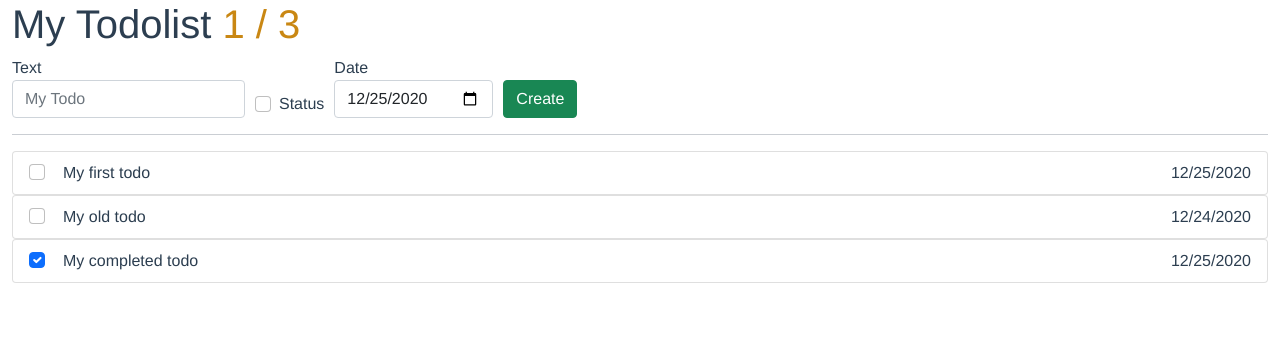
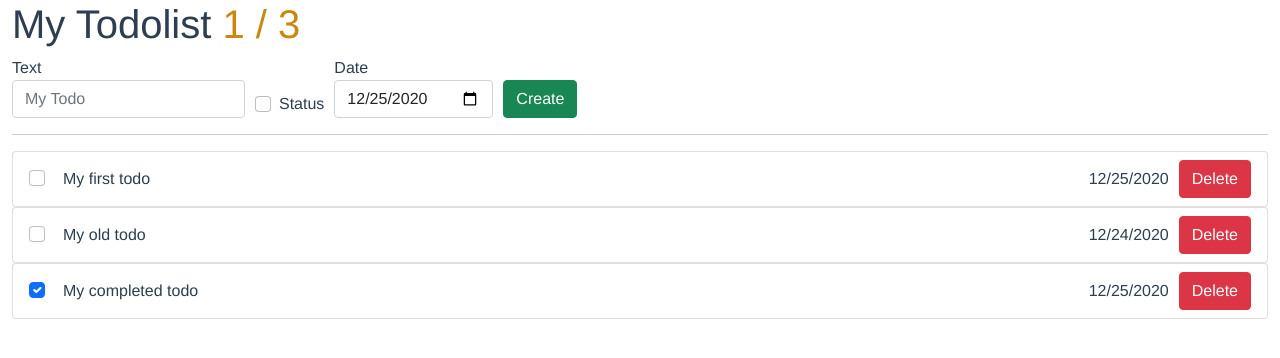
Before and after one commit to JulienMichelFr/vue-todolist, a Vue app: page / in a window 1280 px wide. Shown: the top 358 px of the page. Built offline with nearby package versions, Linux system fonts and the light colour scheme.

Commit message:
handle todo deletion using slot to add buttons

```diff
--- a/src/App.vue
+++ b/src/App.vue
@@ -13,7 +13,11 @@
         v-bind:text="todo.text"
         v-bind:date="todo.date"
         v-bind:status="todo.status"
-      />
+      >
+        <button class="btn btn-danger" @click="deleteTodo(todo.id)">
+          Delete
+        </button>
+      </Todo>
     </div>
   </div>
 </template>
@@ -94,8 +98,23 @@ export default {
       }
       todo.status = !todo.status;
     },
+    /**
+     * Create a new todo
+     * @param text {string}
+     * @param status {boolean}
+     * @param date {string} Date with format 'YYYY-MM-DD'
+     */
     createTodo({ text, status, date }) {
       this.todos.push(createTodo(text, status, new Date(date)));
+    },
+    /**
+     * Delete todo
+     * @param id {number}
+     */
+    deleteTodo(id) {
+      if (confirm("Delete todo ?")) {
+        this.todos = this.todos.filter(t => t.id !== id);
+      }
     }
   }
 };
--- a/src/components/Todo/Todo.vue
+++ b/src/components/Todo/Todo.vue
@@ -14,6 +14,7 @@
     </div>
     <div class="todo__text">{{ displayedText }}</div>
     <div class="todo__date">{{ displayedDate }}</div>
+    <slot></slot>
   </div>
 </template>
 
```
